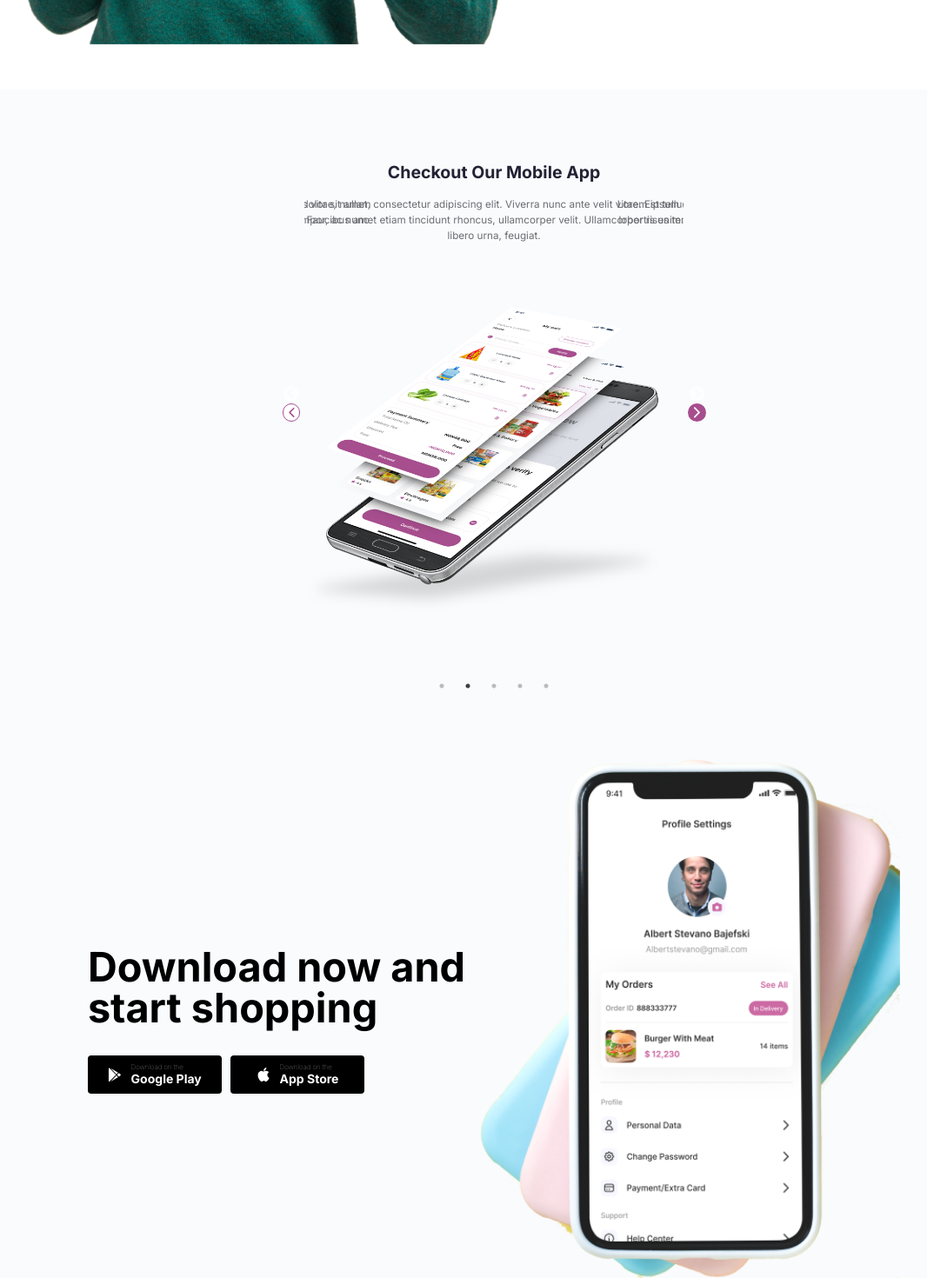
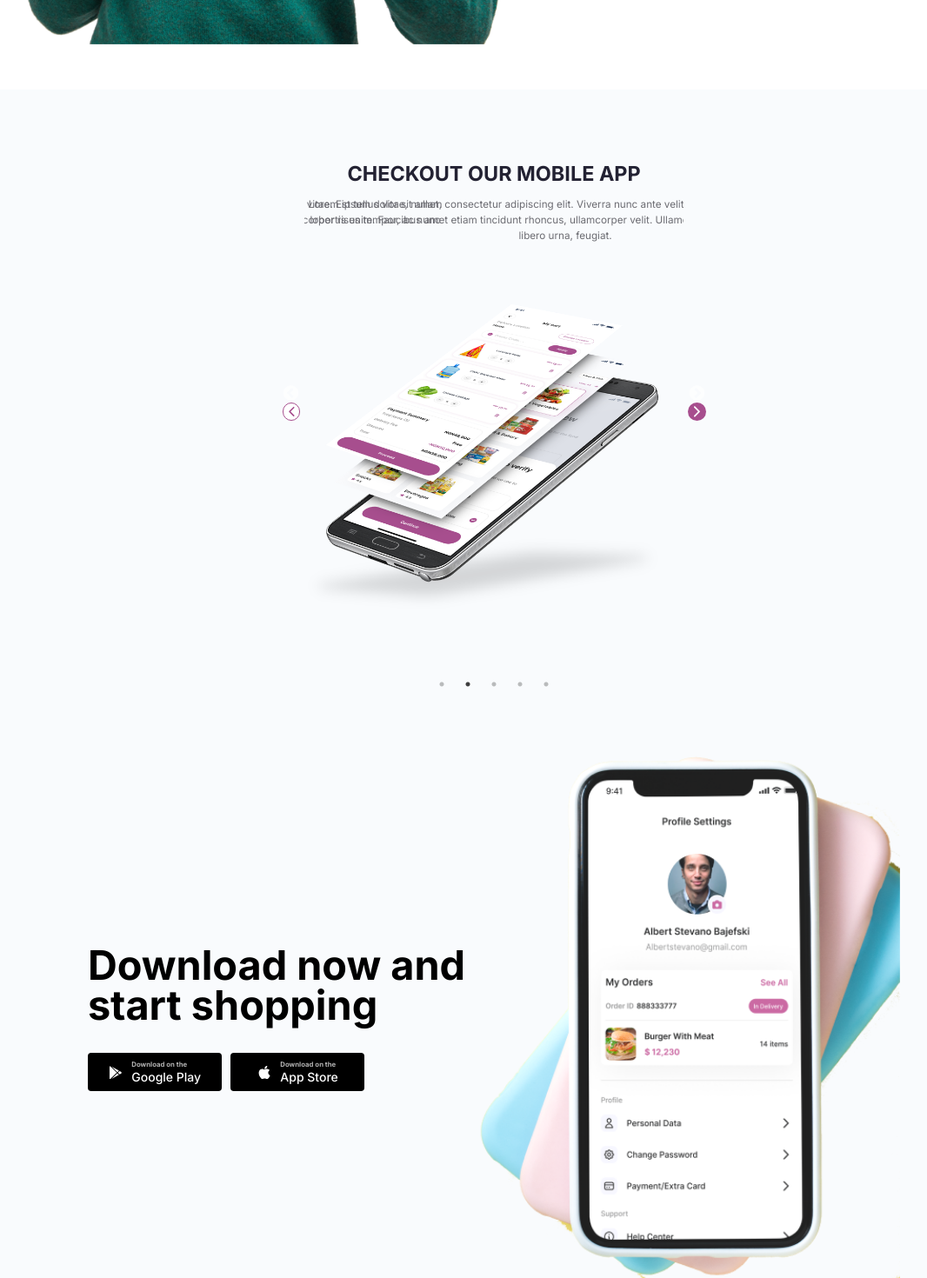
Before and after one commit to Ocuppy/occupyWeb, a Next.js app: page / in a window 1280 px wide. Shown: the part 2740-4210 px from the top of the page at 87% size, without its empty margins (72-1138 px from the left). Built offline with nearby package versions, Linux system fonts and the light colour scheme.

Commit message:
update download app section to better match design

```diff
--- a/src/components/views/website/DownloadAppSection.tsx
+++ b/src/components/views/website/DownloadAppSection.tsx
@@ -5,9 +5,9 @@ import Container from "../../shared/Container";
 const DownloadAppSection = () => {
   return (
     <Container>
-      <section className="pb-12 flex flex-col md:flex-row lg:justify-between lg:items-center px-6 lg:px-20">
-        <div className="flex flex-col gap-4 lg:gap-12">
-          <p className="text-black font-bold text-3xl lg:text-7xl">
+      <section className="flex flex-col px-6 pb-12 md:flex-row lg:items-center lg:justify-between lg:px-20">
+        <div className="space-y-6 lg:space-y-12">
+          <p className="text-5xl font-bold leading-tight text-black lg:text-7xl">
             Download now and <br /> start shopping
           </p>
           <div className="flex flex-row gap-4">
@@ -26,7 +26,12 @@ const DownloadAppSection = () => {
           </div>
         </div>
         <div className="pt-6 lg:pt-0">
-          <Image src="/images/iphoneApp.png" alt="iphone" width={500} height={100} />
+          <Image
+            src="/images/iphoneApp.png"
+            alt="iphone"
+            width={500}
+            height={100}
+          />
         </div>
       </section>
     </Container>
--- a/src/subComponents/CheckAppCard.tsx
+++ b/src/subComponents/CheckAppCard.tsx
@@ -6,9 +6,13 @@ interface CardProps {
 }
 
 const CheckAppCard: React.FC<CardProps> = ({ data }) => (
-  <div className="flex flex-col justify-center items-center gap-6  md:px-0 pt-20">
-    <h1 className="font-bold text-[#232233] text-2xl md:text-3xl">{data.header}</h1>
-    <p className="font-normal text-[#6C6C72] text-sm md:text-lg text-center md:w-[601px]">{data.text}</p>
+  <div className="gap-6 space-y-5 pt-20 text-center">
+    <h1 className="text-4xl font-bold uppercase text-[#232233]">
+      {data.header}
+    </h1>
+    <p className="text-center text-lg font-normal text-[#6C6C72] md:w-[601px]">
+      {data.text}
+    </p>
     <Image src={data.image} alt={`images`} width={900} height={20} />
   </div>
 );
--- a/src/subComponents/DownloadBtn.tsx
+++ b/src/subComponents/DownloadBtn.tsx
@@ -8,19 +8,19 @@ interface DownloadBtnProps {
   title: string;
 }
 
-const DownloadBtn: React.FC<DownloadBtnProps> = ({ href, icon, name, title }) => {
+const DownloadBtn: React.FC<DownloadBtnProps> = ({
+  href,
+  icon,
+  name,
+  title,
+}) => {
   return (
     <Link href={href}>
-      <div
-        className="
-          rounded-md cursor-pointer py-3 px-3 lg:px-0 font-medium
-          flex items-center justify-center hover:scale-105 transform w-full md:w-[154px] bg-black
-        "
-      >
-        <img src={icon} className="h-6 mr-4" alt={`${name} icon`} />
-        <div className="flex flex-col lg:leading-[18px] text-[10px] md:text-[12px] lg:text-[14px] leading-[14px] font-bold items-left">
-          <h2 className="font-thin text-white text-opacity-75 text-xs">{title}</h2>
-          <h1 className="font-bold whitespace-nowrap text-white">{name}</h1>
+      <div className="flex w-full transform cursor-pointer items-center justify-center rounded-md bg-black px-3 py-3 font-medium hover:scale-105 md:w-[154px] lg:px-0">
+        <img src={icon} className="mr-4 h-6" alt={`${name} icon`} />
+        <div className="items-left flex flex-col text-[10px] font-bold leading-[14px] md:text-[12px] lg:text-[14px] lg:leading-[18px]">
+          <h2 className="text-xs text-[#B3B3B3]">{title}</h2>
+          <h1 className="whitespace-nowrap font-medium text-white">{name}</h1>
         </div>
       </div>
     </Link>
```
